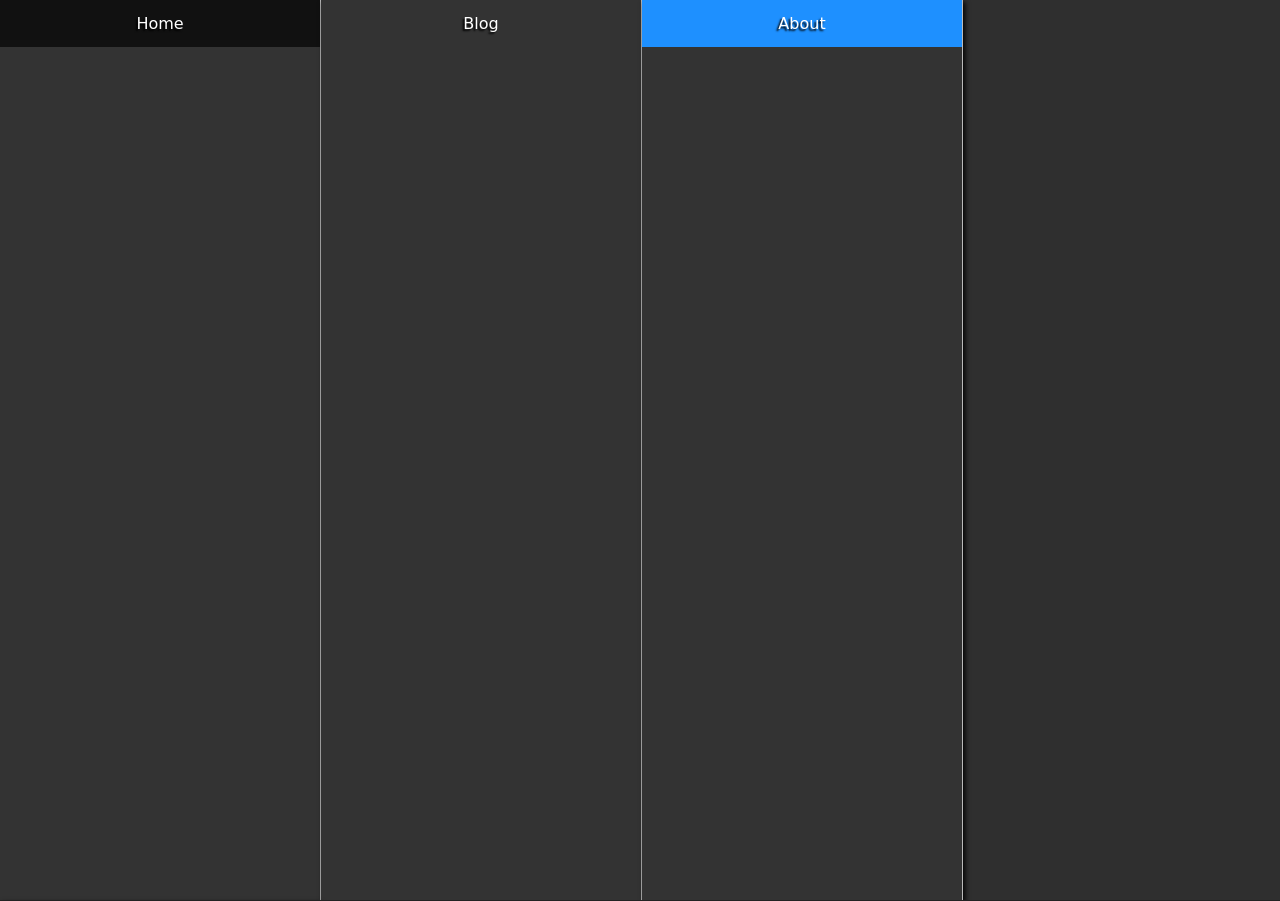
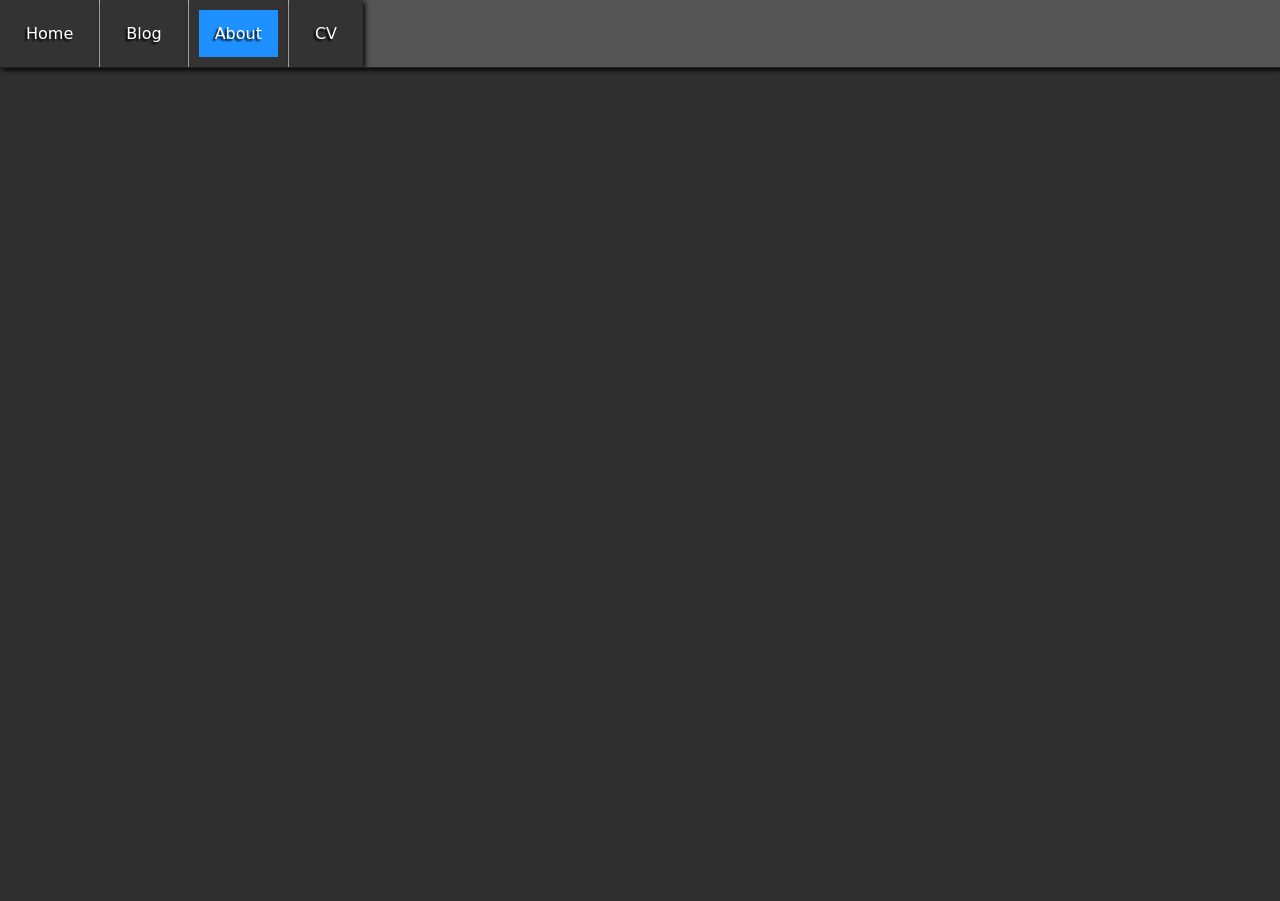
Before and after one commit to lemueldls/lemueld6200.github.io, a Jekyll site: the page about/index.html, which Jekyll copies as it is, in a window 1280 px wide. Built offline with Jekyll 4.4.1, drawn with Linux system fonts in a browser that asks for light colours.

Commit message:
Update main.css

```diff
--- a/css/main.css
+++ b/css/main.css
@@ -14,9 +14,6 @@
 	background:#333;
 	border:thin solid whitesomke;
 }
-#home {
-
-}
 #potato {
 	top:5%;
 	left:30%;
@@ -25,22 +22,21 @@
 	z-index:-1;
 	position:absolute;
 }
-
-.menu, .menu li {
-	width:25%;
-	height:100%;
-	background:#333;
-	display:inline-block;
-	border-right:1px solid #bbb;
-	box-shadow:2px 2px 5px black;
-	border-bottom:thin solid #222;
-}
 .menu {
 	top:0;
 	left:0;
 	width:100%;
 	position:absolute;
-	background:transparent;
+	display:inline-block;
+	border-bottom:thin solid #222;
+	box-shadow:2px 2px 5px black;
+}
+.menu li {
+	padding:10px;
+	height:100%;
+	background:#333;
+	border-right:1px solid #bbb;
+	box-shadow:2px 2px 5px black;
 }
 ul {
     list-style-type: none;
```
